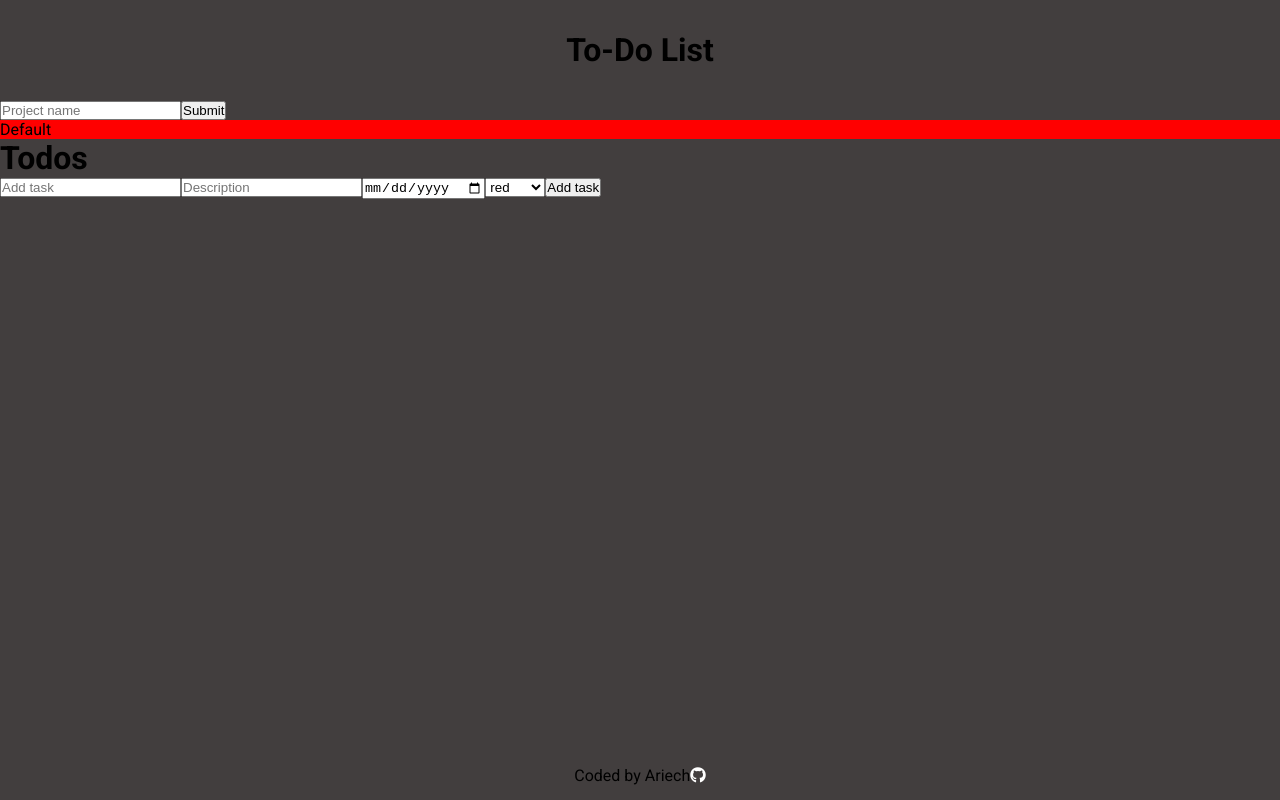
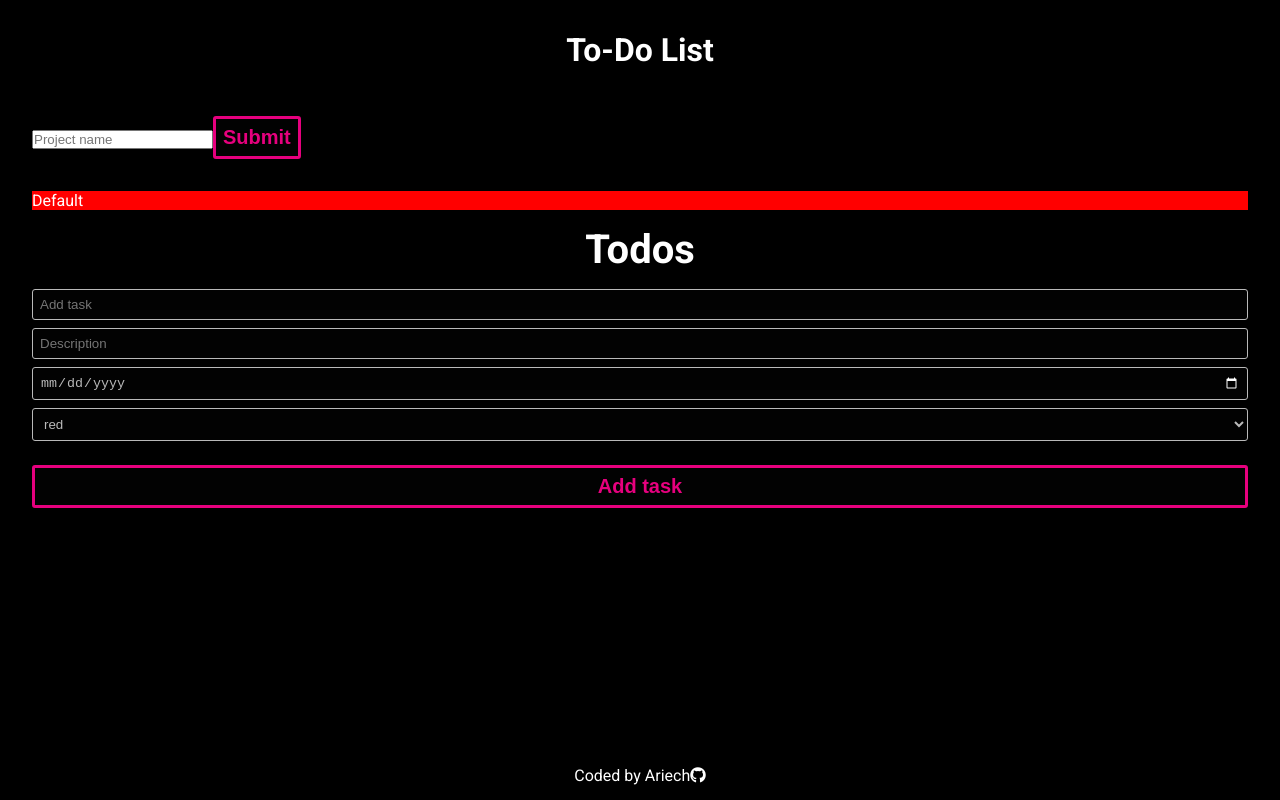
Before and after one commit to Ariech/odin-todo-list, a website built with webpack: page dist/index.html in a window 1280 px wide. Built offline with Linux system fonts and the light colour scheme.

Commit message:
Style task form

```diff
--- a/src/styles.css
+++ b/src/styles.css
@@ -1,4 +1,9 @@
 @import url("https://fonts.googleapis.com/css2?family=Roboto:wght@400;500;700;900&display=swap");
+
+:root {
+  --light-gray: #b9b9b9;
+  --neon-pink: #e6007e;
+}
 
 * {
   margin: 0;
@@ -9,8 +14,13 @@
 html,
 body {
   height: 100%;
-  background-color: #423e3e;
+  background-color: black;
   font-family: "Roboto", sans-serif;
+  color: white;
+}
+
+.container {
+  padding: 0 2rem;
 }
 
 /* Header section */
@@ -30,16 +40,55 @@ body {
   height: calc(100vh - 150px);
 }
 
+/* Project section */
+
 .project-element {
   display: flex;
   gap: 1rem;
   background-color: red;
 }
 
+/* Task section */
+
+.todo-title {
+  text-align: center;
+  padding: 1rem;
+  font-size: 2.5rem;
+}
+
+.task-form {
+  display: flex;
+  flex-direction: column;
+  gap: 0.5rem;
+}
+
+.task-form input,
+.task-form select,
+.submit-button {
+  background-color: rgb(2, 2, 2);
+  color: var(--light-gray);
+  border: 1px solid var(--light-gray);
+  padding: 7px;
+  border-radius: 3px;
+}
+
+/* Calendar date picker icon */
+::-webkit-calendar-picker-indicator {
+  filter: invert(100%);
+}
+
 .task-element {
   display: flex;
   gap: 1rem;
   background-color: blue;
+}
+
+.submit-button {
+  margin: 1rem 0 2rem;
+  border: 3px solid var(--neon-pink);
+  color: var(--neon-pink);
+  font-size: 1.25rem;
+  font-weight: bold;
 }
 
 /* Footer section */
--- a/src/views/view.js
+++ b/src/views/view.js
@@ -341,7 +341,7 @@ const createHeader = () => {
 const createMain = () => {
   const main = createElement("main", "main");
 
-  const h1 = createElement("h1");
+  const h1 = createElement("h1", "todo-title");
   h1.textContent = "Todos";
 
   main.append(
```
Also changed, not shown: dist/main.js.
